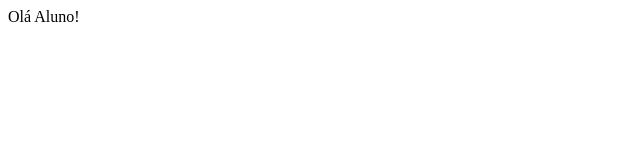
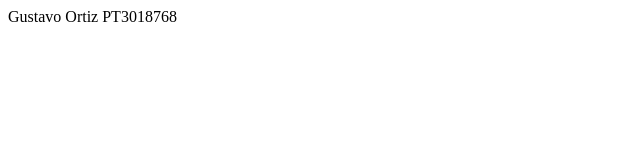
Before and after one commit to GugaOrtiz/pweaula-1-PT3018768, a plain HTML site: page index.html in a window 1280 px wide. Shown: the whole page, without its empty margins (0-640 px from the left). Drawn offline with Linux system fonts and the light colour scheme.

Commit message:
nome e prontuário

```diff
--- a/index.html
+++ b/index.html
@@ -9,7 +9,7 @@
 </head>
 
 <body>
-  Olá Aluno!
+  Gustavo Ortiz PT3018768
   <script src="script.js"></script>
 </body>
 
```
